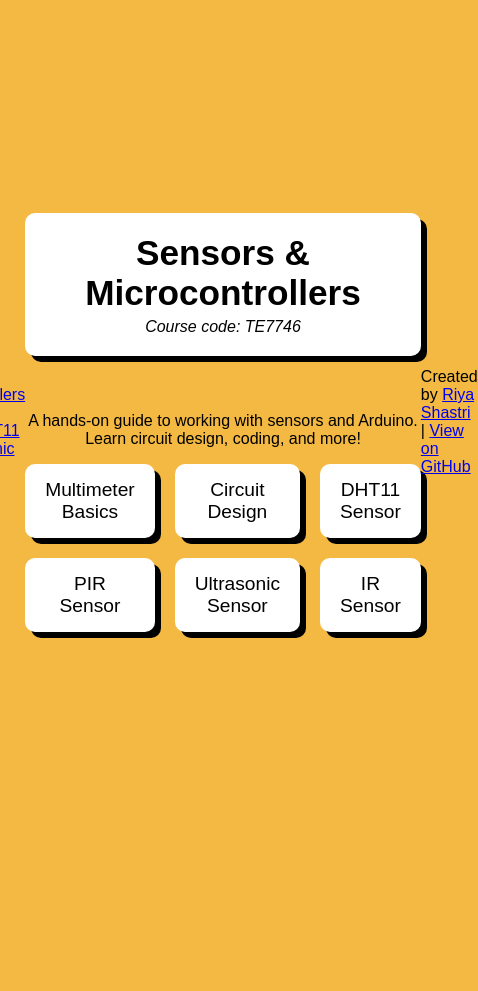
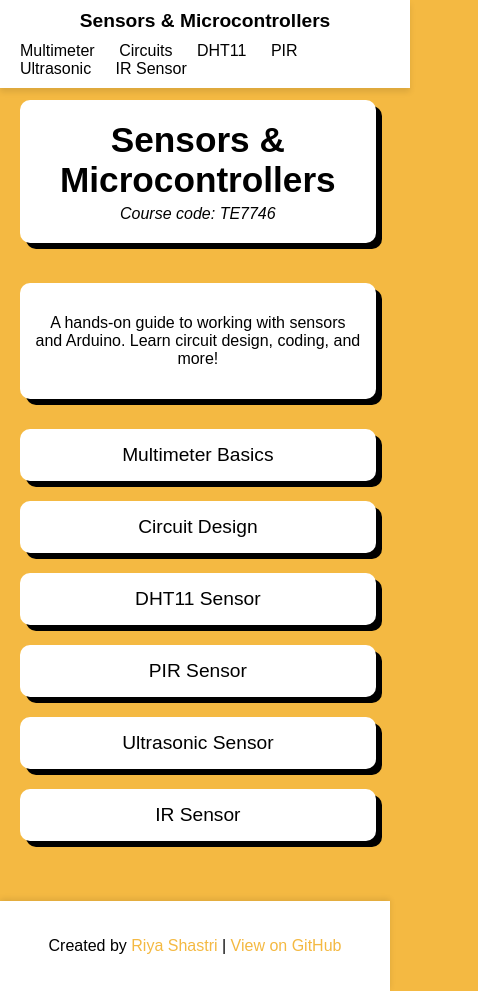
Before and after one commit to riyashastri4/Sensors-and-microcontrollers, a plain HTML site: page index.html in a window 390 px wide. Shown: the whole page, 478 px wide, since content can reach past the window. Before the commit the page ends 844 px from the top, so only its background shows below. Drawn offline with Linux system fonts and the light colour scheme.

Commit message:
Update style.css

```diff
--- a/style.css
+++ b/style.css
@@ -1,17 +1,55 @@
+/* Base Styles */
 body {
   margin: 0;
   font-family: Arial, sans-serif;
-  background-color: #f4b942; /* yellow-orange background */
+  background-color: #f4b942;
   display: flex;
-  justify-content: center;
-  align-items: center;
-  height: 100vh;
+  flex-direction: column;
+  min-height: 100vh;
 }
 
+/* Navigation */
+nav {
+  background: white;
+  padding: 15px 20px;
+  box-shadow: 0 4px 6px rgba(0, 0, 0, 0.1);
+  display: flex;
+  justify-content: space-between;
+  align-items: center;
+  position: fixed;
+  width: 100%;
+  top: 0;
+  left: 0;
+  z-index: 1000;
+}
+
+.nav-brand {
+  font-weight: bold;
+  font-size: 1.2em;
+  text-decoration: none;
+  color: black;
+}
+
+.nav-links a {
+  margin-left: 20px;
+  text-decoration: none;
+  color: black;
+  transition: color 0.3s;
+}
+
+.nav-links a:hover {
+  color: #f4b942;
+}
+
+/* Container */
 .container {
   text-align: center;
+  margin: 80px auto 40px;
+  padding: 20px;
+  flex: 1;
 }
 
+/* Title Box */
 .title-box {
   background: white;
   display: inline-block;
@@ -32,6 +70,17 @@ body {
   font-style: italic;
 }
 
+/* Intro Box */
+.intro-box {
+  background: white;
+  padding: 15px;
+  border-radius: 10px;
+  box-shadow: 6px 6px 0px black;
+  margin: 0 auto 30px;
+  max-width: 700px;
+}
+
+/* Buttons */
 .buttons {
   display: grid;
   grid-template-columns: repeat(3, 1fr);
@@ -48,13 +97,21 @@ body {
   font-size: 1.2em;
   border-radius: 10px;
   box-shadow: 6px 6px 0px black;
-  transition: transform 0.1s ease-in-out;
+  transition: transform 0.1s ease-in-out, background 0.3s;
 }
 
 .btn:hover {
   transform: translateY(-3px);
   background: #fff7e6;
 }
+
+.back-btn {
+  background: #f4b942 !important;
+  color: white !important;
+  margin-top: 20px;
+}
+
+/* Content Box */
 .content-box {
   background: white;
   padding: 20px;
@@ -73,3 +130,62 @@ body {
   border-radius: 5px;
   overflow-x: auto;
 }
+
+/* Sensor Images */
+.sensor-images {
+  display: flex;
+  justify-content: center;
+  flex-wrap: wrap;
+  gap: 20px;
+  margin: 20px 0;
+}
+
+.sensor-images img {
+  max-width: 100%;
+  height: auto;
+  border-radius: 8px;
+  transition: transform 0.3s, box-shadow 0.3s;
+}
+
+.sensor-images img:hover {
+  transform: scale(1.05);
+  box-shadow: 0 6px 12px rgba(0, 0, 0, 0.2);
+}
+
+/* Footer */
+footer {
+  text-align: center;
+  padding: 20px;
+  background: white;
+  box-shadow: 0 -2px 6px rgba(0, 0, 0, 0.1);
+}
+
+footer a {
+  color: #f4b942;
+  text-decoration: none;
+}
+
+/* Mobile Responsiveness */
+@media (max-width: 768px) {
+  .buttons {
+    grid-template-columns: 1fr !important;
+  }
+
+  .sensor-images {
+    flex-direction: column;
+    align-items: center;
+  }
+
+  nav {
+    flex-direction: column;
+    padding: 10px;
+  }
+
+  .nav-links {
+    margin-top: 10px;
+  }
+
+  .nav-links a {
+    margin: 0 10px;
+  }
+}
```
